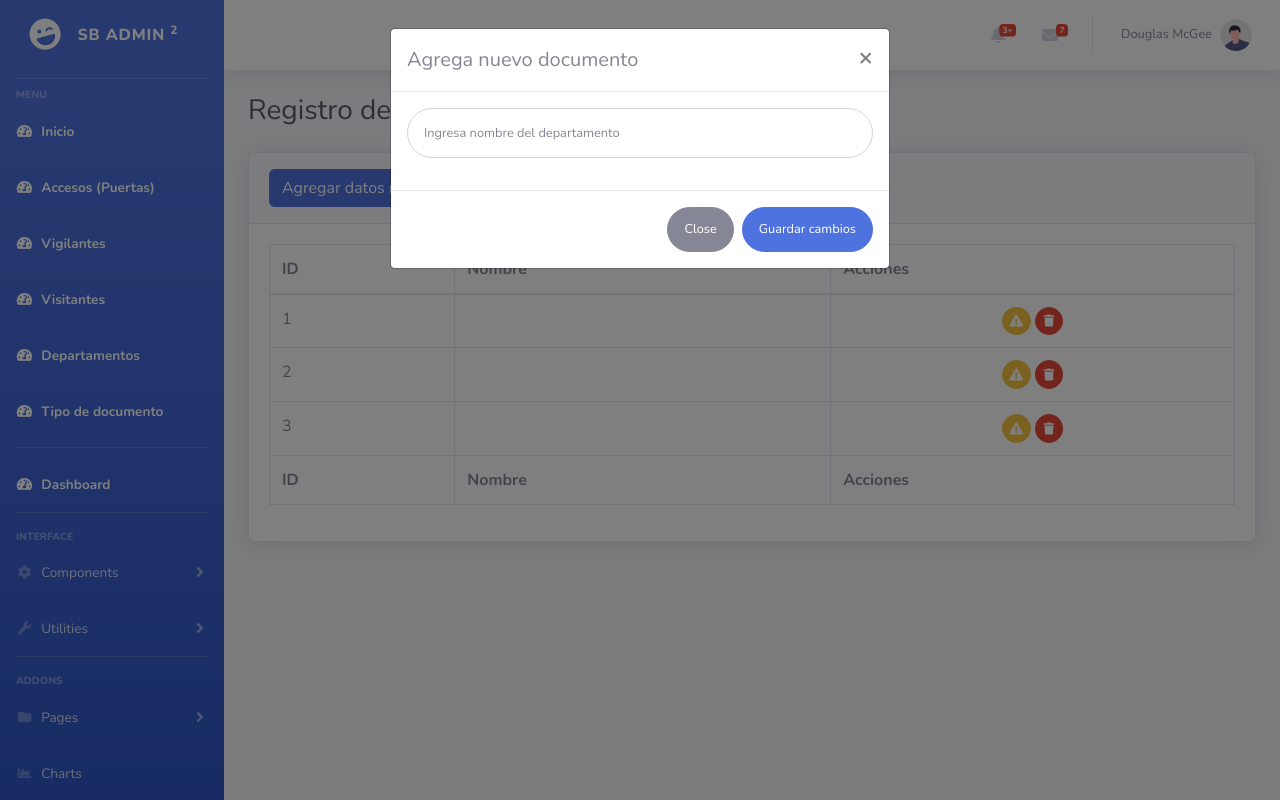
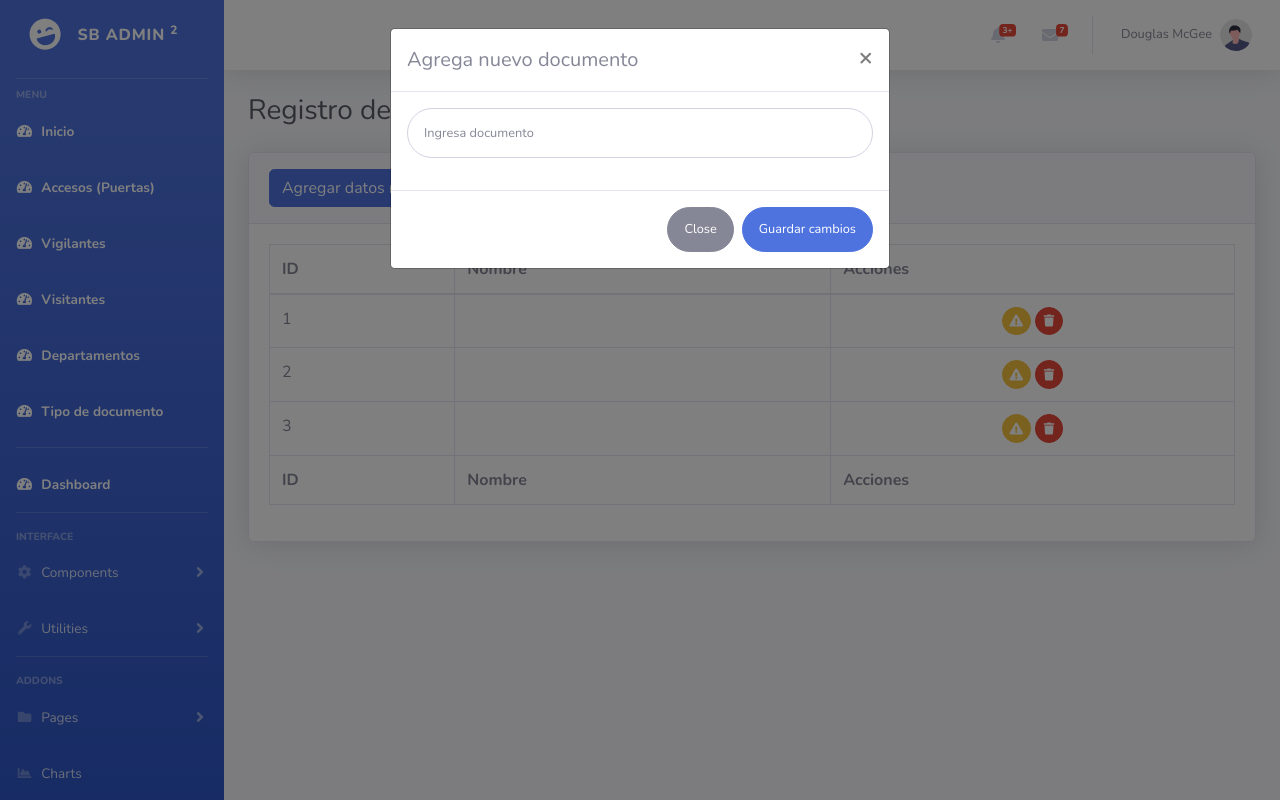
Before and after one commit to ricardora01/attendance, a PHP site: page /document-type.php in a window 1280 px wide, after a click on "Agregar datos nuevos". Run offline with PHP 8.4, Linux system fonts and the light colour scheme.

```diff
--- a/document-type.php
+++ b/document-type.php
@@ -178,7 +178,7 @@
                     <div class="form-group">
                         <input type="text" class="form-control form-control-user"
                             id="exampleInputEmail" name="name" aria-describedby="emailHelp"
-                            placeholder="Ingresa nombre del departamento">
+                            placeholder="Ingresa documento">
                     </div>
 
             </div>
```
